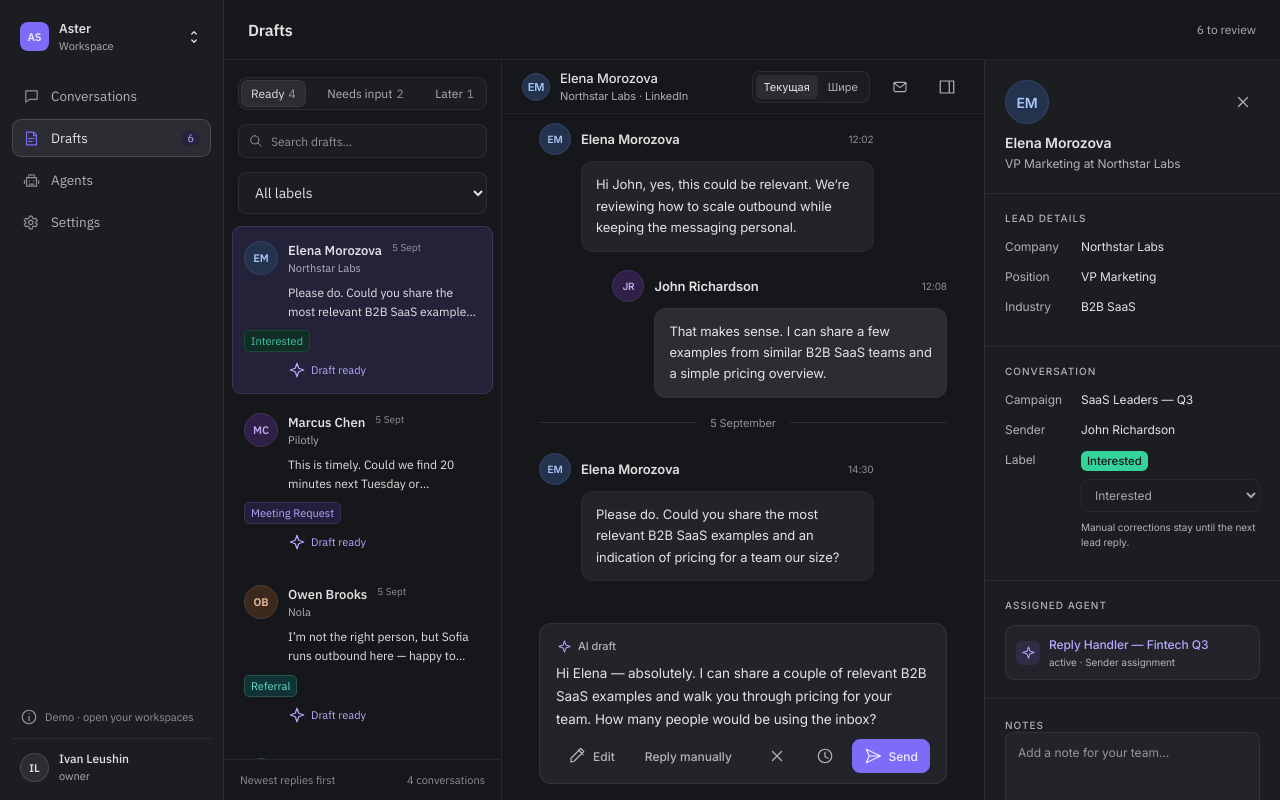
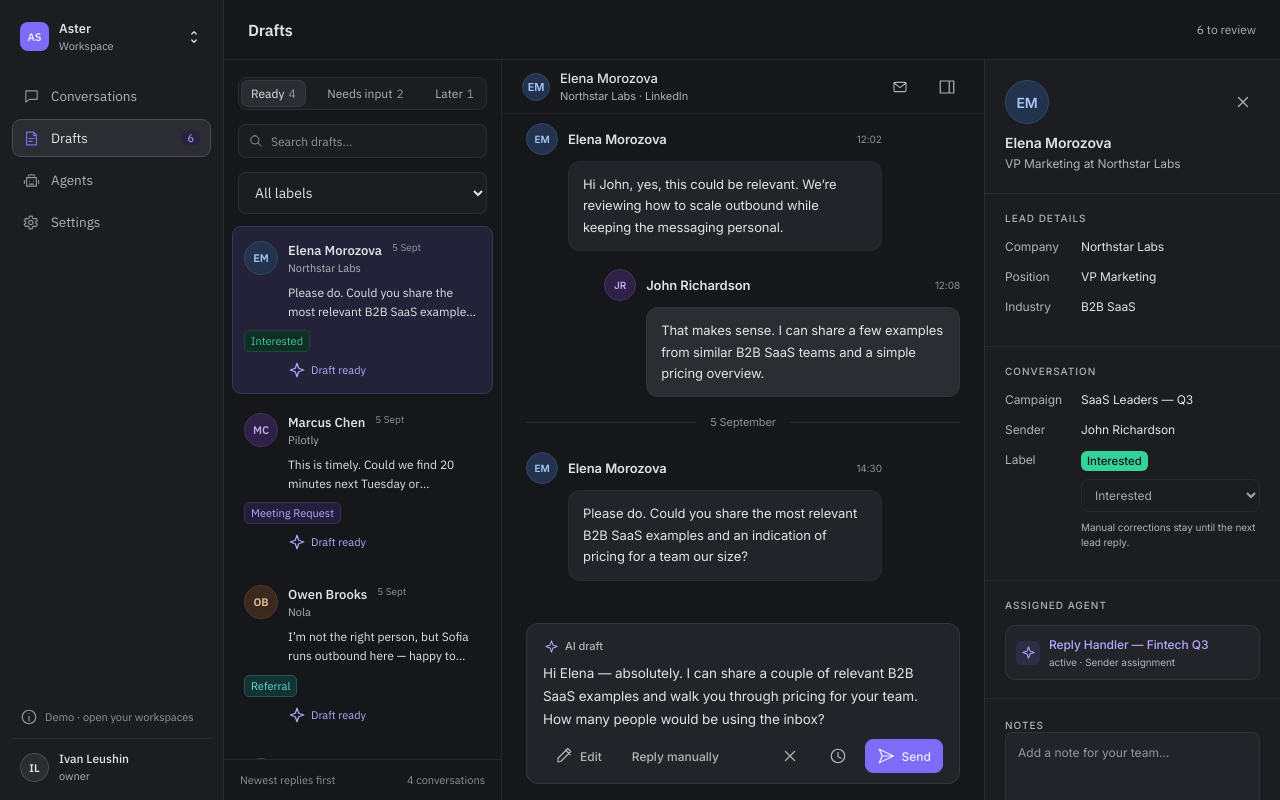
Before and after one commit to leushinprof-max/ai_inbox_agent, a Next.js app: page /demo/drafts in a window 1280 px wide. Built offline with nearby package versions, Linux system fonts and the light colour scheme.

Commit message:
Keep the wide conversation layout and remove comparison controls

```diff
--- a/src/features/conversations/conversations.css
+++ b/src/features/conversations/conversations.css
@@ -380,36 +380,8 @@
 }
 .kimi-thread .thread-content,
 .kimi-thread .composer {
-  width: 94%;
-  max-width: 1280px;
-}
-/* Temporary comparison control; the default remains the current layout. */
-.kimi-thread.thread-width-wide .thread-content,
-.kimi-thread.thread-width-wide .composer {
   width: 100%;
   max-width: none;
-}
-.thread-width-preview {
-  display: flex;
-  flex-shrink: 0;
-  gap: 2px;
-  padding: 3px;
-  border: 1px solid var(--line);
-  border-radius: 8px;
-  background: var(--panel);
-}
-.thread-width-preview button {
-  padding: 5px 8px;
-  border-radius: 5px;
-  color: var(--muted);
-  font-size: 11px;
-}
-.thread-width-preview button[aria-pressed="true"] {
-  background: var(--hover);
-  color: var(--text);
-}
-.thread-width-preview button:hover {
-  color: var(--text);
 }
 .kimi-thread .message {
   position: relative;
@@ -575,9 +547,6 @@
   }
 }
 @media (max-width: 680px) {
-  .thread-width-preview {
-    display: none;
-  }
   .conversations-toolbar {
     padding: 12px 16px;
   }
@@ -593,10 +562,6 @@
   }
   .kimi-thread .thread-scroll {
     padding: 20px 16px;
-  }
-  .kimi-thread .thread-content,
-  .kimi-thread .composer {
-    width: 100%;
   }
   .kimi-thread .composer-wrap {
     padding: 0 12px 12px;
--- a/src/features/conversations/thread.tsx
+++ b/src/features/conversations/thread.tsx
@@ -3,13 +3,7 @@
 import "./conversations.css";
 import { ReadStateControl } from "./read-state-control";
 import { LabelPicker } from "./label-picker";
-import {
-  useEffect,
-  useLayoutEffect,
-  useRef,
-  useState,
-  type ReactNode,
-} from "react";
+import { useEffect, useRef, useState, type ReactNode } from "react";
 import Link from "next/link";
 import { useInbox } from "@/lib/inbox-context";
 import {
@@ -38,7 +32,6 @@ export function ConversationThread({
   backLabel?: string;
 }) {
   const { repository, state, workspace } = useInbox();
-  const [wide, setWide] = useState(false);
   const [loadError, setLoadError] = useState("");
   const [loading, setLoading] = useState(!!repository.openConversation);
   useEffect(() => {
@@ -90,20 +83,12 @@ export function ConversationThread({
       })),
   ];
   const scroll = useRef<HTMLDivElement>(null);
-  const keepBottom = useRef(false);
-  useLayoutEffect(() => {
-    if (keepBottom.current && scroll.current) {
-      scroll.current.scrollTop = scroll.current.scrollHeight;
-    }
-  }, [wide]);
   const latestMessageId = messages.at(-1)?.id;
   useEffect(() => {
     if (scroll.current) scroll.current.scrollTop = scroll.current.scrollHeight;
   }, [conversation.id, latestMessageId, mobileOpen]);
   return (
-    <section
-      className={`thread kimi-thread${wide ? " thread-width-wide" : ""}`}
-    >
+    <section className="thread kimi-thread">
       <header className="thread-header">
         <IconButton
           label={backLabel}
@@ -123,31 +108,6 @@ export function ConversationThread({
               .filter(Boolean)
               .join(" · ")}
           </p>
-        </div>
-        <div
-          className="thread-width-preview"
-          role="group"
-          aria-label="Ширина чата"
-        >
-          {[false, true].map((value) => (
-            <button
-              key={String(value)}
-              type="button"
-              aria-pressed={wide === value}
-              onClick={() => {
-                const element = scroll.current;
-                keepBottom.current =
-                  !!element &&
-                  element.scrollHeight -
-                    element.scrollTop -
-                    element.clientHeight <
-                    32;
-                setWide(value);
-              }}
-            >
-              {value ? "Шире" : "Текущая"}
-            </button>
-          ))}
         </div>
         <ReadStateControl
           key={`${conversation.id}-${mobileOpen}`}
```
